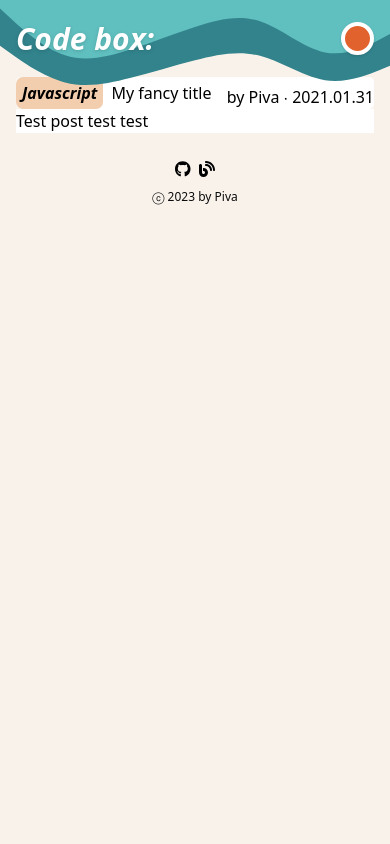
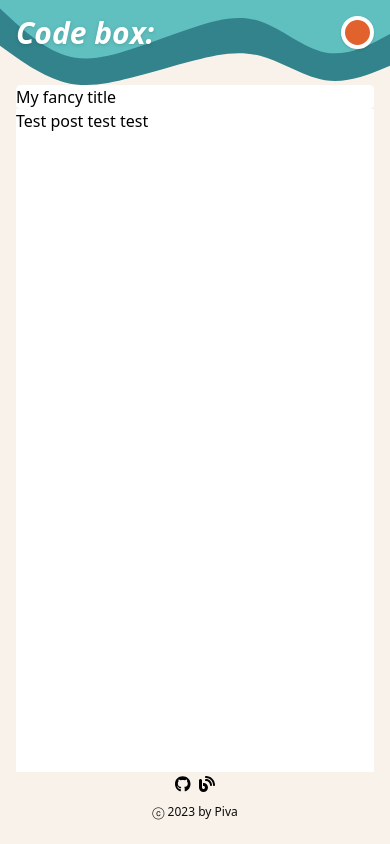
Before and after one commit to Happiva/piva-blog, a Next.js app: page /post/test in a window 390 px wide. Built offline with nearby package versions, Linux system fonts and the light colour scheme.

Commit message:
게시물 목록 레이아웃 수정

```diff
--- a/src/components/layout/Footer.tsx
+++ b/src/components/layout/Footer.tsx
@@ -3,9 +3,11 @@ import { faGithub } from '@fortawesome/free-brands-svg-icons';
 import { faBlog } from '@fortawesome/free-solid-svg-icons';
 import IconButton from '../IconButton';
 
-const Footer = () => {
+const Footer = ({ ...props }: React.HTMLProps<HTMLDivElement>) => {
+  const footerStyle = `${props.className} py-[24px] flex h-fit flex-col items-center`;
+
   return (
-    <footer className="py-[24px] flex flex-col items-center">
+    <footer className={footerStyle}>
       <div className="flex space-x-2 mb-[8px]">
         <IconButton buttonIcon={faGithub} link="https://github.com/Happiva" />
         <IconButton buttonIcon={faBlog} link="https://hphhbva.tistory.com/" />
--- a/src/components/layout/Header.tsx
+++ b/src/components/layout/Header.tsx
@@ -6,7 +6,7 @@ import Navigator from './Navigator';
 
 const Header = () => {
   return (
-    <header className="justify-between relative flex min-h-[77px] items-center lg:bg-sand-dark lg:py-[12px] lg:px-[34px]">
+    <header className="justify-between relative flex min-h-[65px] items-center lg:bg-sand-dark lg:py-[12px] lg:px-[34px]">
       <div className="absolute w-full top-0 lg:hidden z-0">
         <Wave />
       </div>
--- a/src/components/layout/Layout.tsx
+++ b/src/components/layout/Layout.tsx
@@ -6,14 +6,15 @@ import SideWave from '../SideWave';
 
 const Layout = ({ children }: LayoutProps) => {
   return (
-    <>
+    <div className="flex flex-col h-full">
       <div className="absolute h-[100%] -z-10 hidden lg:block">
+        <Footer className="absolute bottom-0 left-[16px]" />
         <SideWave />
       </div>
       <Header />
-      <main className="px-[16px]">{children}</main>
-      <Footer />
-    </>
+      <main className="h-lvh px-[16px] pt-[20px]">{children}</main>
+      <Footer className="lg:hidden" />
+    </div>
   );
 };
 
--- a/src/components/post/PostLayout.tsx
+++ b/src/components/post/PostLayout.tsx
@@ -14,7 +14,7 @@ const PostLayout = ({ postData, children }: PostLayoutProps) => {
         createdAt={postData.createdAt}
         category={postData.category}
       />
-      <section className="bg-white lg:p-[16px] lg:mt-[16px] lg:rounded-[10px] h-full">
+      <section className="bg-white lg:overflow-auto lg:p-[16px] lg:mt-[16px] lg:rounded-[10px] h-full">
         {children}
       </section>
     </>
--- a/src/components/post/PostTitle.tsx
+++ b/src/components/post/PostTitle.tsx
@@ -12,10 +12,10 @@ const PostTitle = ({ title, createdAt, category }: PostTitleProps) => {
   return (
     <div className="flex justify-between bg-white rounded-[5px] lg:rounded-[10px] lg:px-[20px] lg:py-[12px]">
       <div className="flex gap-[8px] items-center">
-        <CategoryTag category={category} />
+        <CategoryTag className="hidden lg:block" category={category} />
         <div className="lg:text-3xl">{title}</div>
       </div>
-      <div className="place-self-end">{`by Piva ∙ ${createdAt}`}</div>
+      <div className="place-self-end hidden lg:block">{`by Piva ∙ ${createdAt}`}</div>
     </div>
   );
 };
--- a/src/components/shared/CategoryTag.tsx
+++ b/src/components/shared/CategoryTag.tsx
@@ -1,15 +1,12 @@
 import { Category } from '@/types';
 
-interface CategoryTagProps {
+interface CategoryTagProps extends React.HTMLProps<HTMLDivElement> {
   category: Category;
 }
 
-const CategoryTag = ({ category }: CategoryTagProps) => {
-  return (
-    <div className="bg-sand-dark rounded-[7px] px-[6px] py-[4px] font-bold italic h-fit">
-      {category}
-    </div>
-  );
+const CategoryTag = ({ category, ...props }: CategoryTagProps) => {
+  const tagStyle = `${props.className} bg-sand-dark rounded-[7px] px-[6px] py-[4px] font-bold italic h-fit`;
+  return <div className={tagStyle}>{category}</div>;
 };
 
 export default CategoryTag;
--- a/src/pages/index.tsx
+++ b/src/pages/index.tsx
@@ -11,7 +11,7 @@ interface HomeProps {
 export default function Home({ posts = [] }: HomeProps) {
   return (
     <div className="flex">
-      <div className="flex flex-col items-center lg:place-items-center py-[20px] lg:grid lg:grid-cols-2 lg:w-full">
+      <div className="flex flex-col items-center lg:place-items-center lg:grid lg:grid-cols-2 lg:w-full">
         {posts.length > 0 ? (
           posts.map((post) => {
             const { title } = post;
--- a/src/styles/globals.css
+++ b/src/styles/globals.css
@@ -16,6 +16,15 @@
   }
 }
 
+html, body {
+  width: 100%;
+  height: 100%;
+}
+
 body {
   background: rgba(242, 230, 216, 0.5);
 }
+
+#__next {
+  height: 100%;
+}
```
